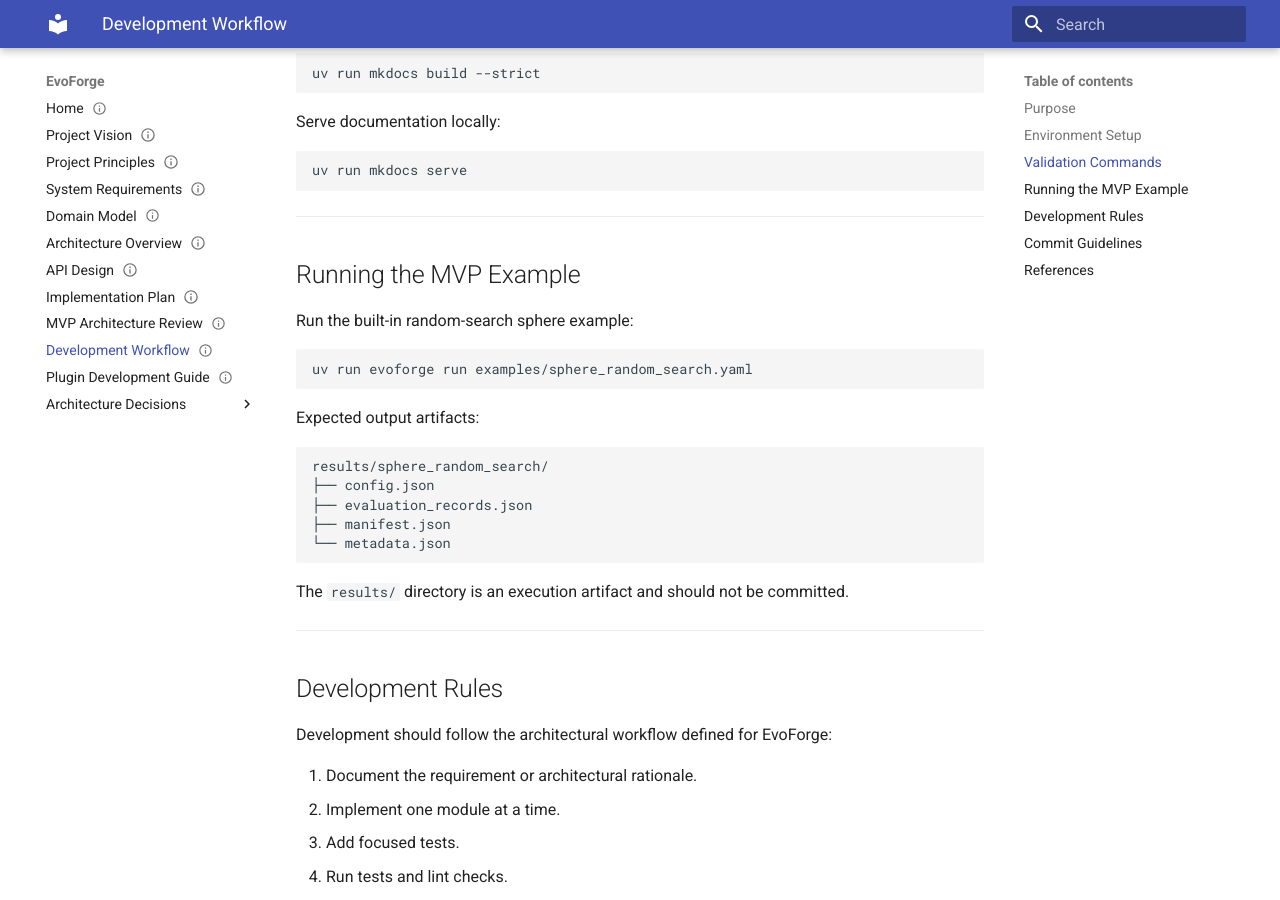
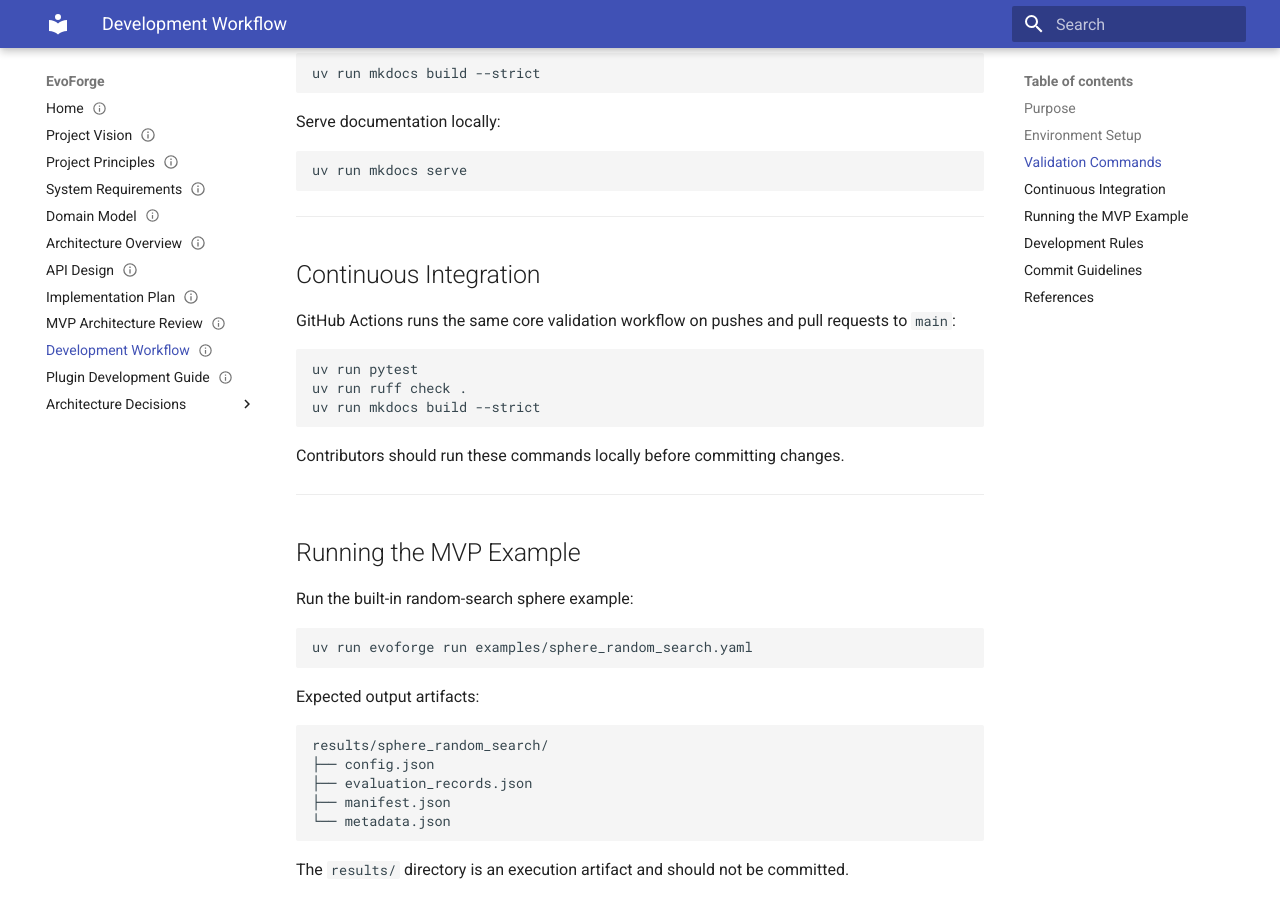
Before and after one commit to calix35/EvoForge, an MkDocs documentation site: the page built from docs/08_Development_Workflow.md, in a window 1280 px wide and 900 px high, scrolled down 962 px. Built offline with MkDocs 1.6.1 and Material for MkDocs 9.7.7, drawn with Linux system fonts in a browser that asks for light colours.

Commit message:
Add CI validation workflow

````diff
--- a/docs/08_Development_Workflow.md
+++ b/docs/08_Development_Workflow.md
@@ -65,6 +65,20 @@ uv run mkdocs serve
 
 ---
 
+## Continuous Integration
+
+GitHub Actions runs the same core validation workflow on pushes and pull requests to `main`:
+
+```bash
+uv run pytest
+uv run ruff check .
+uv run mkdocs build --strict
+```
+
+Contributors should run these commands locally before committing changes.
+
+---
+
 ## Running the MVP Example
 
 Run the built-in random-search sphere example:
````
Also changed, not shown: 1 other file.
